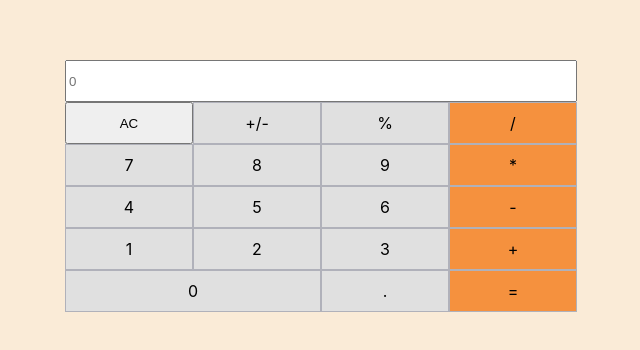
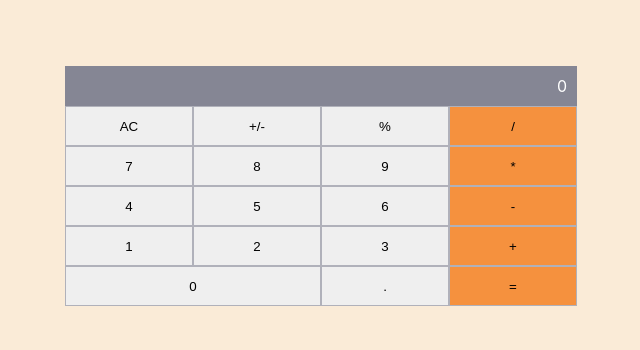
Before and after one commit to isume295/maths, a React (Create React App) app: page / in a window 1280 px wide. Shown: the part 214-564 px from the top of the page, without its empty margins (319-959 px from the left). Built offline with nearby package versions, Linux system fonts and the light colour scheme.

Commit message:
Add event handler to the calculator

```diff
--- a/public/index.html
+++ b/public/index.html
@@ -24,7 +24,7 @@
       work correctly both with client-side routing and a non-root public URL.
       Learn how to configure a non-root public URL by running `npm run build`.
     -->
-    <title>React App</title>
+    <title>Maths Magicians</title>
   </head>
   <body>
     <noscript>You need to enable JavaScript to run this app.</noscript>
--- a/src/components/button.js
+++ b/src/components/button.js
@@ -1,7 +1,9 @@
 import React from 'react';
 
-export default function Button({ value }) {
+export default function Button({ value, className, handleClick }) {
   return (
-    <button type="submit">{value}</button>
+    <button type="button" name={value} className={className} onClick={handleClick}>
+      {value}
+    </button>
   );
 }
--- a/src/components/calculator.js
+++ b/src/components/calculator.js
@@ -1,43 +1,52 @@
-import React from 'react';
+import { useState } from 'react';
 import Button from './button';
+import calculate from '../logic/calculate';
 
-export default function calculator() {
+export default function Calculator() {
+  const [state, setState] = useState({
+    next: null,
+    operation: null,
+    total: null,
+  });
+  const { next, operation, total } = state;
+  const eventHandler = (e) => {
+    setState(calculate(state, e.target.name));
+  };
+
   return (
     <div className="calculator-container">
       <div className="calculator">
         <div className="row">
-
-          <input type="number" placeholder="0" />
-
+          <div className="display">{next || operation || total || 0}</div>
         </div>
         <div className="row">
-          <Button className="column" value="AC" />
-          <div className="column">+/-</div>
-          <div className="column">%</div>
-          <div className="column orange">/</div>
+          <Button className="column" value="AC" handleClick={eventHandler} />
+          <Button className="column" value="+/-" handleClick={eventHandler} />
+          <Button className="column" value="%" handleClick={eventHandler} />
+          <Button className="column orange" value="/" handleClick={eventHandler} />
         </div>
         <div className="row">
-          <div className="column">7</div>
-          <div className="column">8</div>
-          <div className="column">9</div>
-          <div className="column orange">*</div>
+          <Button className="column" value="7" handleClick={eventHandler} />
+          <Button className="column" value="8" handleClick={eventHandler} />
+          <Button className="column" value="9" handleClick={eventHandler} />
+          <Button className="column orange" value="*" handleClick={eventHandler} />
         </div>
         <div className="row">
-          <div className="column">4</div>
-          <div className="column">5</div>
-          <div className="column">6</div>
-          <div className="column orange">-</div>
+          <Button className="column" value="4" handleClick={eventHandler} />
+          <Button className="column" value="5" handleClick={eventHandler} />
+          <Button className="column" value="6" handleClick={eventHandler} />
+          <Button className="column orange" value="-" handleClick={eventHandler} />
         </div>
         <div className="row">
-          <div className="column">1</div>
-          <div className="column">2</div>
-          <div className="column">3</div>
-          <div className="column orange">+</div>
+          <Button className="column" value="1" handleClick={eventHandler} />
+          <Button className="column" value="2" handleClick={eventHandler} />
+          <Button className="column" value="3" handleClick={eventHandler} />
+          <Button className="column orange" value="+" handleClick={eventHandler} />
         </div>
         <div className="row">
-          <div className="column">0</div>
-          <div className="column">.</div>
-          <div className="column orange">=</div>
+          <Button className="column" value="0" handleClick={eventHandler} />
+          <Button className="column" value="." handleClick={eventHandler} />
+          <Button className="column orange" value="=" handleClick={eventHandler} />
         </div>
       </div>
     </div>
--- /dev/null
+++ b/src/logic/calculate.js
@@ -0,0 +1,133 @@
+import operate from './operate';
+
+function isNumber(item) {
+  return !!item.match(/[0-9]+/);
+}
+
+/**
+ * Given a button name and a calculator data object, return an updated
+ * calculator data object.
+ *
+ * Calculator data object contains:
+ *   total:s      the running total
+ *   next:String       the next number to be operated on with the total
+ *   operation:String  +, -, etc.
+ */
+export default function calculate(obj, buttonName) {
+  if (buttonName === 'AC') {
+    return {
+      total: null,
+      next: null,
+      operation: null,
+    };
+  }
+
+  if (isNumber(buttonName)) {
+    if (buttonName === '0' && obj.next === '0') {
+      return {};
+    }
+    // If there is an operation, update next
+    if (obj.operation) {
+      if (obj.next && obj.next !== '0') {
+        return { ...obj, next: obj.next + buttonName };
+      }
+      return { ...obj, next: buttonName };
+    }
+    // If there is no operation, update next and clear the value
+    if (obj.next && obj.next !== '0') {
+      return {
+        next: obj.next + buttonName,
+        total: null,
+      };
+    }
+    return {
+      next: buttonName,
+      total: null,
+    };
+  }
+
+  if (buttonName === '.') {
+    if (obj.next) {
+      if (obj.next.includes('.')) {
+        return { ...obj };
+      }
+      return { ...obj, next: `${obj.next}.` };
+    }
+    if (obj.operation) {
+      return { ...obj, next: '0.' };
+    }
+    if (obj.total) {
+      if (obj.total.includes('.')) {
+        return {};
+      }
+      return { ...obj, next: `${obj.total}.` };
+    }
+    return { ...obj, next: '0.' };
+  }
+
+  if (buttonName === '=') {
+    if (obj.next && obj.operation) {
+      return {
+        total: operate(obj.total, obj.next, obj.operation),
+        next: null,
+        operation: null,
+      };
+    }
+    // '=' with no operation, nothing to do
+    return {};
+  }
+
+  if (buttonName === '+/-') {
+    if (obj.next) {
+      return { ...obj, next: (-1 * parseFloat(obj.next)).toString() };
+    }
+    if (obj.total) {
+      return { ...obj, total: (-1 * parseFloat(obj.total)).toString() };
+    }
+    return {};
+  }
+
+  // Button must be an operation
+
+  // When the user presses an operation button without having entered
+  // a number first, do nothing.
+  // if (!obj.next && !obj.total) {
+  //   return {};
+  // }
+
+  // User pressed an operation after pressing '='
+  if (!obj.next && obj.total && !obj.operation) {
+    return { ...obj, operation: buttonName };
+  }
+
+  // User pressed an operation button and there is an existing operation
+  if (obj.operation) {
+    if (obj.total && !obj.next) {
+      return { ...obj, operation: buttonName };
+    }
+
+    if (!obj.total) {
+      return { total: 0, operation: buttonName };
+    }
+
+    return {
+      total: operate(obj.total, obj.next, obj.operation),
+      next: null,
+      operation: buttonName,
+    };
+  }
+
+  // no operation yet, but the user typed one
+
+  // The user hasn't typed a number yet, just save the operation
+  if (!obj.next) {
+    return { operation: buttonName };
+  }
+
+  // save the operation and shift 'next' into 'total'
+  return {
+    total: obj.next,
+    next: null,
+    operation: buttonName,
+  };
+}
--- /dev/null
+++ b/src/logic/operate.js
@@ -0,0 +1,31 @@
+// eslint-disable-next-line import/no-extraneous-dependencies
+import Big from 'big.js';
+
+export default function operate(numberOne, numberTwo, operation) {
+  const one = Big(numberOne);
+  const two = Big(numberTwo);
+  if (operation === '+') {
+    return one.plus(two).toString();
+  }
+  if (operation === '-') {
+    return one.minus(two).toString();
+  }
+  if (operation === 'x') {
+    return one.times(two).toString();
+  }
+  if (operation === '÷') {
+    try {
+      return one.div(two).toString();
+    } catch (err) {
+      return "Can't divide by 0.";
+    }
+  }
+  if (operation === '%') {
+    try {
+      return one.mod(two).toString();
+    } catch (err) {
+      return "Can't find modulo as can't divide by 0.";
+    }
+  }
+  throw Error(`Unknown operation '${operation}'`);
+}
```
Also changed, not shown: 1 other file (tests, documents, lock files or other folders).
